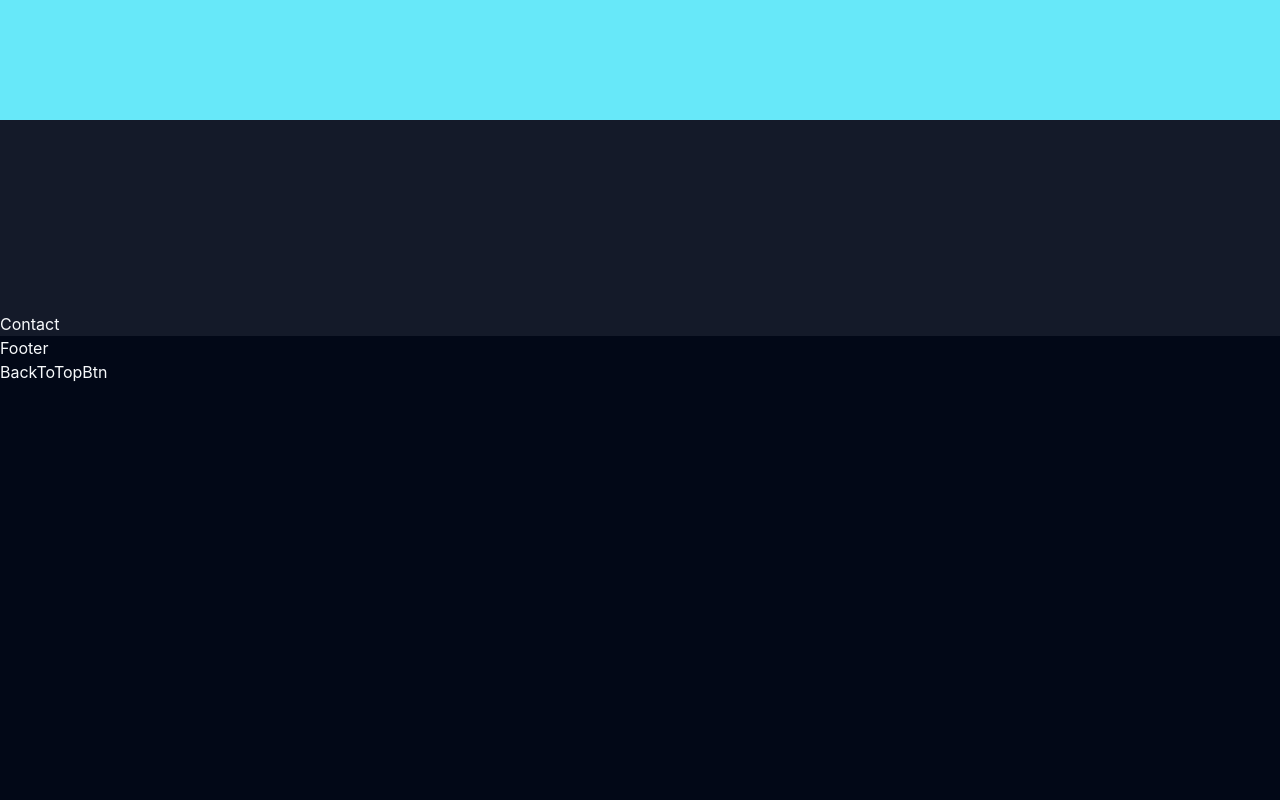
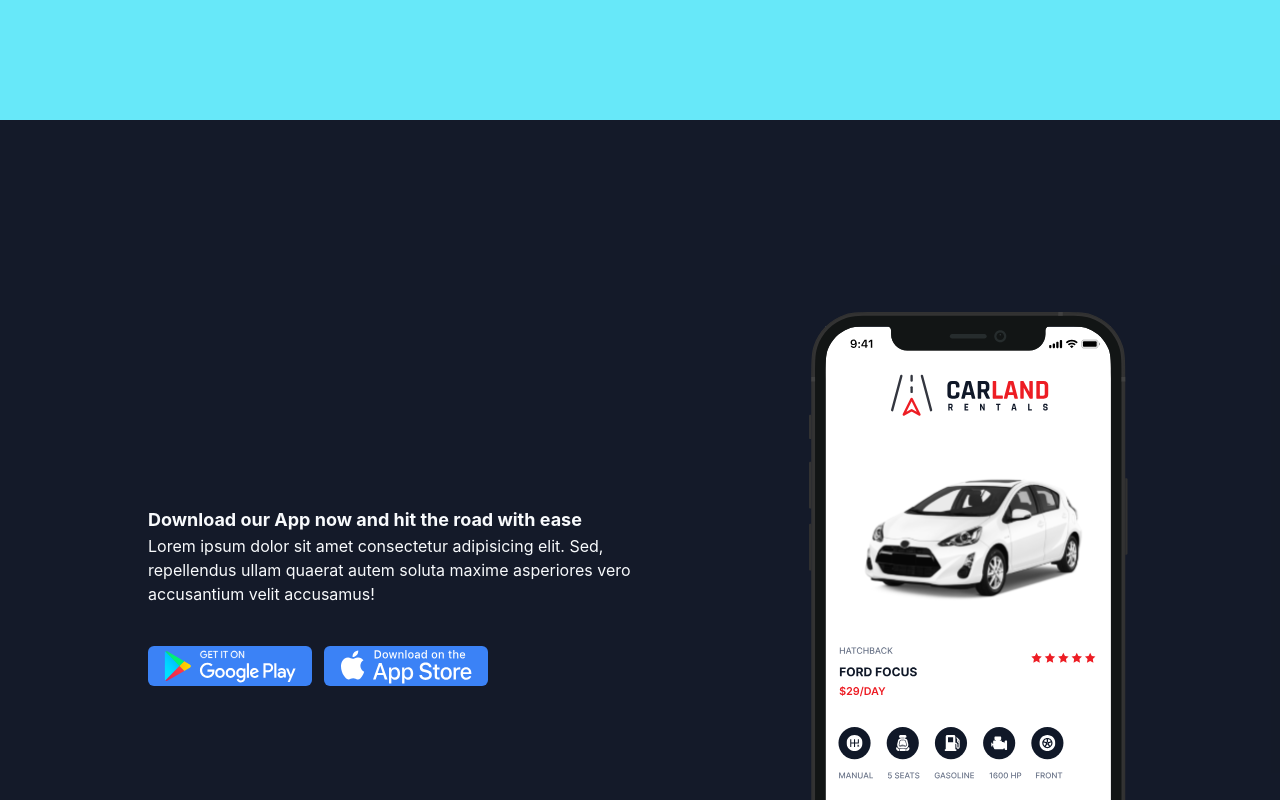
Before and after one commit to min33sky/wacha, a Next.js app: page / in a window 1280 px wide. Shown: the part 3800-4600 px from the top of the page. Built offline with nearby package versions, Linux system fonts and the light colour scheme; a web font is replaced by a local one.

Commit message:
feat: add contact component

```diff
--- a/src/components/Contact.tsx
+++ b/src/components/Contact.tsx
@@ -1,4 +1,10 @@
+'use client';
+
+import { fadeIn } from '@/lib/framer/variants';
+import { motion } from 'framer-motion';
+import Image from 'next/image';
 import React from 'react';
+import { Button } from './ui/button';
 
 export default function Contact() {
   return (
@@ -6,7 +12,87 @@ export default function Contact() {
       className="pt-24 xl:pt-48 flex items-end pb-0 bg-[#b2b7c2]/10"
       id="contact"
     >
-      Contact
+      <div className="container mx-auto">
+        <div className="flex flex-col md:flex-row xl:items-center">
+          {/* Text */}
+          <div className="flex-1 xl:ml-24 text-center md:text-left mb-12 md:mb-0">
+            <div className="max-w-[520px] mx-auto order-2 xl:order-none">
+              <motion.h2
+                variants={fadeIn('right', 0.2)}
+                initial="hidden"
+                whileInView={'show'}
+                viewport={{
+                  once: false,
+                  amount: 0.6,
+                }}
+                className="text-lg font-bold"
+              >
+                Download our App now and hit the road with ease
+              </motion.h2>
+              <motion.p
+                variants={fadeIn('right', 0.4)}
+                initial="hidden"
+                whileInView={'show'}
+                viewport={{
+                  once: false,
+                  amount: 0.6,
+                }}
+                className="mb-10"
+              >
+                Lorem ipsum dolor sit amet consectetur adipisicing elit. Sed,
+                repellendus ullam quaerat autem soluta maxime asperiores vero
+                accusantium velit accusamus!
+              </motion.p>
+              {/* Btns */}
+              <motion.div
+                variants={fadeIn('right', 0.6)}
+                initial="hidden"
+                whileInView={'show'}
+                viewport={{
+                  once: false,
+                  amount: 0.6,
+                }}
+                className="flex gap-x-3 justify-center md:justify-start"
+              >
+                <Button>
+                  <Image
+                    src={'/icons/buttons/google-play.svg'}
+                    width={132}
+                    height={36}
+                    alt="google play"
+                  />
+                </Button>
+                <Button>
+                  <Image
+                    src={'/icons/buttons/app-store.svg'}
+                    width={132}
+                    height={36}
+                    alt="app store"
+                  />
+                </Button>
+              </motion.div>
+            </div>
+          </div>
+          {/* Image */}
+          <motion.div
+            variants={fadeIn('up', 0.8)}
+            initial="hidden"
+            whileInView={'show'}
+            viewport={{
+              once: false,
+              amount: 0.2,
+            }}
+            className="flex flex-1 justify-center order-1 md:order-none"
+          >
+            <Image
+              src={'/images/cta/phone.svg'}
+              width={320}
+              height={640}
+              alt="phone"
+            />
+          </motion.div>
+        </div>
+      </div>
     </section>
   );
 }
```
